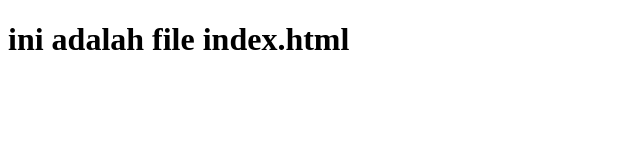
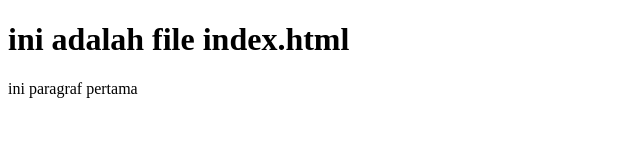
Before and after one commit to repalina03/latihangitsaya, a plain HTML site: page index.html in a window 1280 px wide. Shown: the whole page, without its empty margins (0-640 px from the left). Drawn offline with Linux system fonts and the light colour scheme.

Commit message:
menambahkan file pertama

```diff
--- a/index.html
+++ b/index.html
@@ -9,5 +9,6 @@
 <body>
     <h1>ini adalah file index.html</h1>
 
+    <p>ini paragraf pertama<p>
 </body>
 </html>
```
